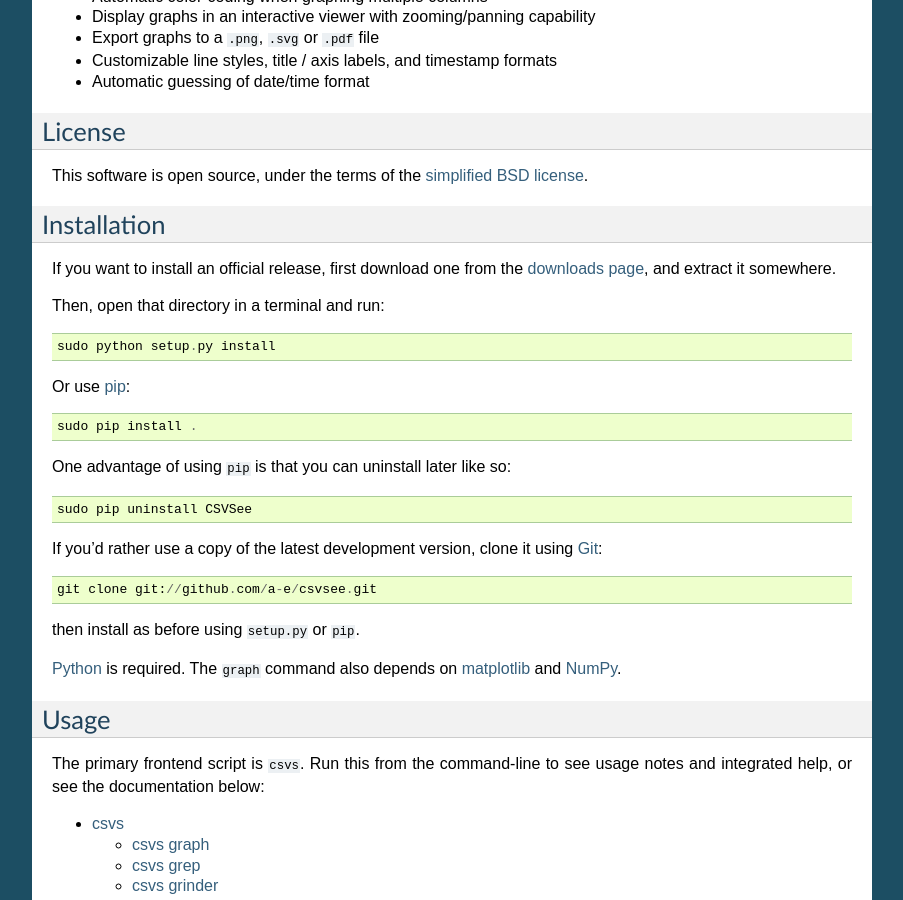
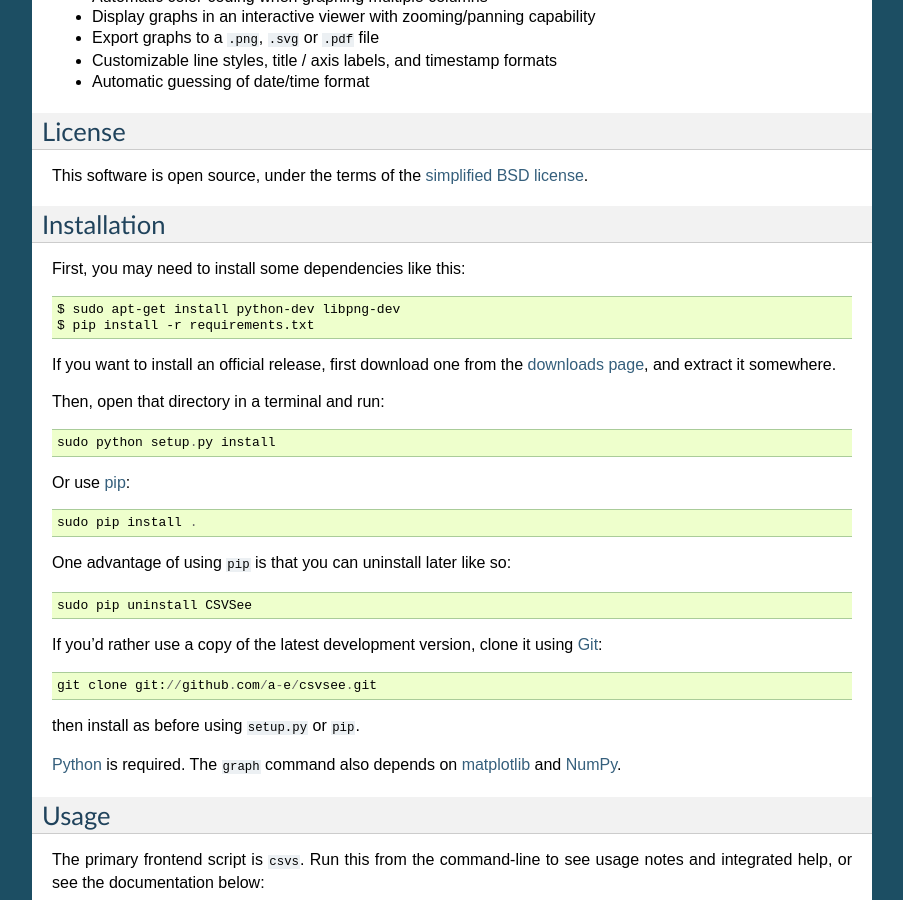
Before and after one commit to a-e/csvsee, a Sphinx documentation site: the page built from docs/index.rst, in a window 1280 px wide and 900 px high, scrolled down 399 px. Shown: the whole window, without its empty margins (198-1101 px from the left). Built offline with Sphinx 7.4.7, drawn with Linux system fonts in a browser that asks for light colours.

Commit message:
Dependency notes, remove cov from pytest

```diff
--- a/docs/index.rst
+++ b/docs/index.rst
@@ -43,6 +43,12 @@
 
 Installation
 ------------
+
+First, you may need to install some dependencies like this::
+
+    $ sudo apt-get install python-dev libpng-dev
+    $ pip install -r requirements.txt
+
 If you want to install an official release, first download one from the
 `downloads page`_, and extract it somewhere.
 
```
Also changed, not shown: 1 other file.
